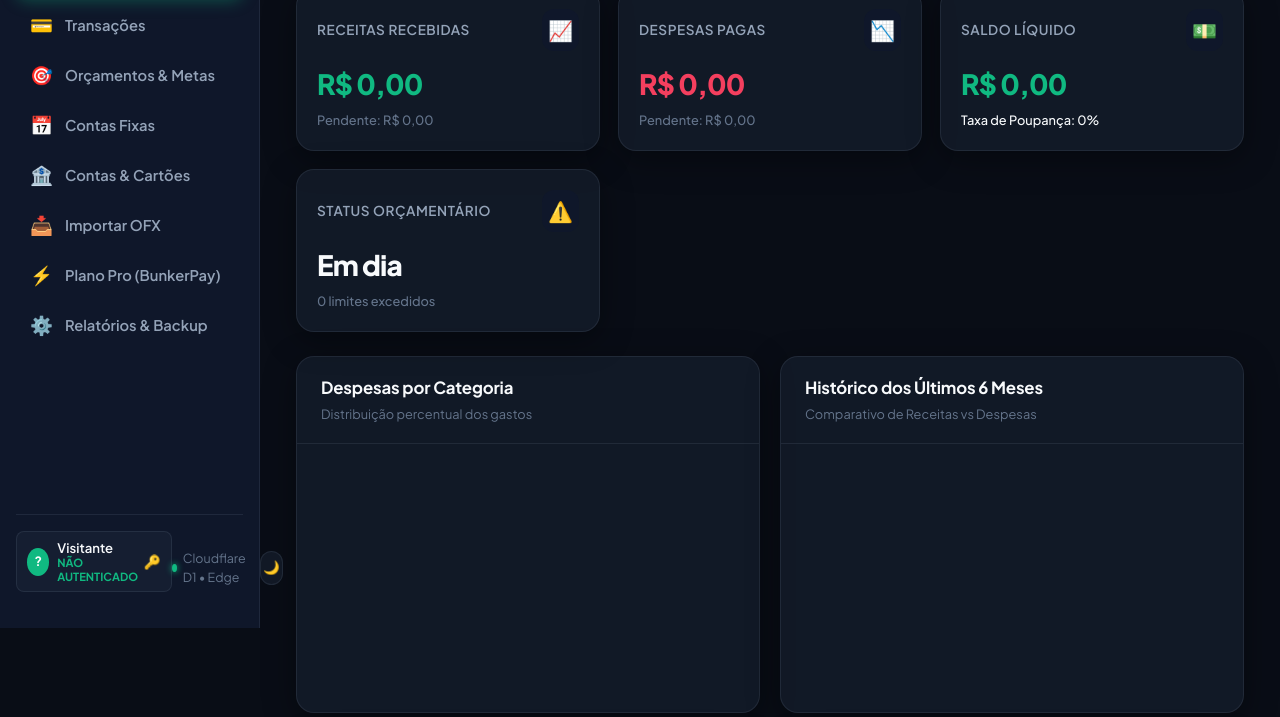
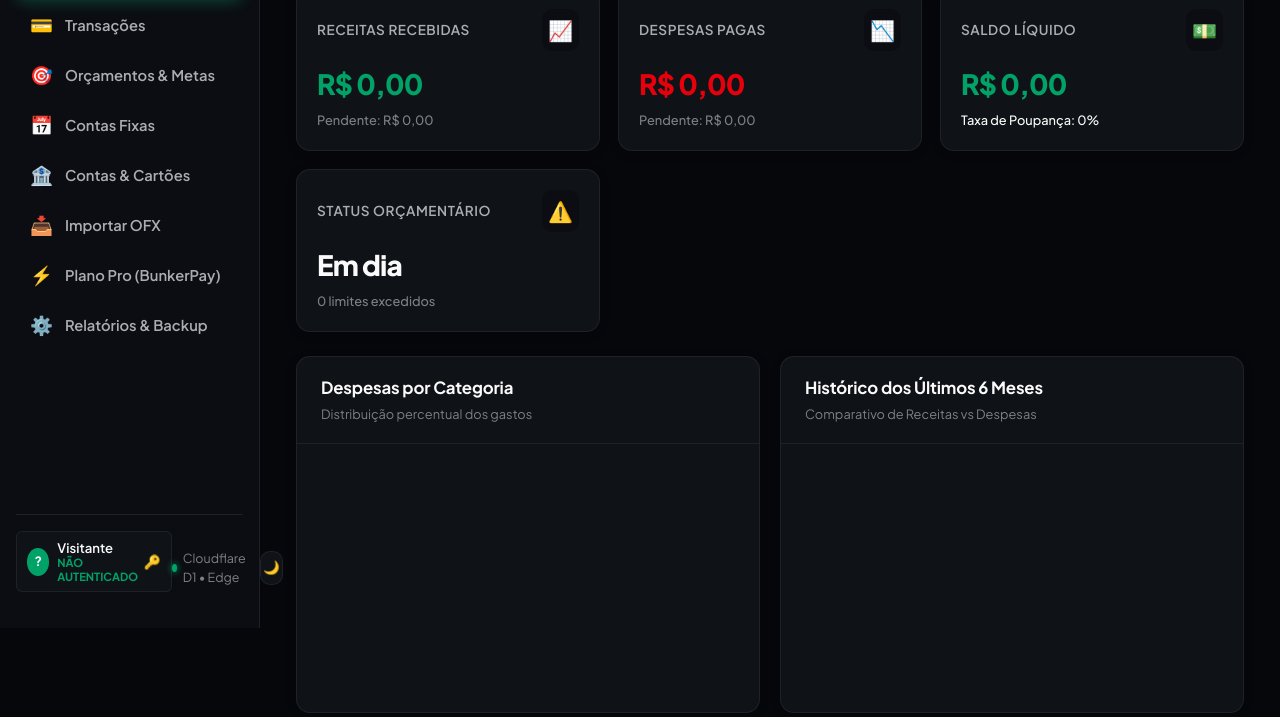
Before and after one commit to naderelkhouri/financas-casa, a plain HTML site: page static/index.html in a window 1280 px wide. Shown: the part 172-889 px from the top of the page. Drawn offline with Linux system fonts and the light colour scheme; no server answers.

Commit message:
style: apply wcloudapi.dev OKLCH design system tokens

```diff
--- a/static/styles.css
+++ b/static/styles.css
@@ -1,47 +1,49 @@
 /* ==========================================================================
-   Finanças Domésticas - Modern UI System
-   Vanilla CSS with Theme Tokens, Fluid Grid & Glassmorphism
+   Finanças Domésticas - Modern UI System (WCloudAPI / WACRM Design System)
+   Pure OKLCH tokens, ultra-clean neutral surfaces, zero clutter.
    ========================================================================== */
 
-:root {
+:root,
+html[data-mode="dark"] {
   color-scheme: dark;
-  /* Paleta Financeira Premium - Dark Minimalista */
-  --bg-primary: #090d16;
-  --bg-secondary: #0f172a;
-  --bg-card: rgba(30, 41, 59, 0.45);
-  --bg-card-hover: rgba(51, 65, 85, 0.55);
-  --bg-input: #090d16;
-  --border-color: rgba(148, 163, 184, 0.12);
-  --border-light: rgba(148, 163, 184, 0.22);
+  /* Neutral surfaces from wcloudapi.dev / wacrm */
+  --bg-primary: oklch(0.13 0.01 260);
+  --bg-secondary: oklch(0.16 0.01 260);
+  --bg-card: oklch(0.18 0.01 260);
+  --bg-card-hover: oklch(0.205 0.01 260);
+  --bg-input: oklch(0.14 0.01 260);
+  --border-color: oklch(0.28 0.01 260 / 0.7);
+  --border-light: oklch(0.35 0.01 260 / 0.5);
 
-  --text-primary: #f8fafc;
-  --text-secondary: #94a3b8;
-  --text-muted: #64748b;
+  --text-primary: oklch(0.985 0 0);
+  --text-secondary: oklch(0.75 0.01 260);
+  --text-muted: oklch(0.60 0.01 260);
 
-  --accent-primary: #10b981;
-  --accent-primary-hover: #059669;
-  --accent-success: #10b981;
-  --accent-success-bg: rgba(16, 185, 129, 0.12);
-  --accent-danger: #f43f5e;
-  --accent-danger-bg: rgba(244, 63, 94, 0.12);
-  --accent-warning: #f59e0b;
-  --accent-warning-bg: rgba(245, 158, 11, 0.12);
-  --accent-info: #06b6d4;
+  /* Primary WhatsApp / Emerald accent */
+  --accent-primary: oklch(0.62 0.16 162);
+  --accent-primary-hover: oklch(0.68 0.15 162);
+  --accent-success: oklch(0.62 0.16 162);
+  --accent-success-bg: oklch(0.62 0.16 162 / 0.12);
+  --accent-danger: oklch(0.577 0.245 27.325);
+  --accent-danger-bg: oklch(0.577 0.245 27.325 / 0.12);
+  --accent-warning: oklch(0.745 0.16 65);
+  --accent-warning-bg: oklch(0.745 0.16 65 / 0.12);
+  --accent-info: oklch(0.585 0.2 254);
 
-  --shadow-sm: 0 1px 2px 0 rgba(0, 0, 0, 0.4);
-  --shadow-md: 0 4px 12px -2px rgba(0, 0, 0, 0.5);
-  --shadow-lg: 0 12px 28px -6px rgba(0, 0, 0, 0.6);
-  --shadow-card: 0 8px 32px 0 rgba(0, 0, 0, 0.36);
+  --shadow-sm: 0 1px 2px 0 rgba(0, 0, 0, 0.3);
+  --shadow-md: 0 4px 12px -2px rgba(0, 0, 0, 0.4);
+  --shadow-lg: 0 12px 24px -6px rgba(0, 0, 0, 0.5);
+  --shadow-card: 0 2px 8px 0 rgba(0, 0, 0, 0.25);
 
-  --radius-sm: 8px;
-  --radius-md: 12px;
-  --radius-lg: 18px;
+  --radius-sm: 6px;
+  --radius-md: 10px;
+  --radius-lg: 14px;
   --radius-full: 9999px;
 
   --font-main: 'Plus Jakarta Sans', system-ui, -apple-system, sans-serif;
-  --font-mono: 'JetBrains Mono', ui-monospace, SFMono-Regular, monospace;
+  --font-mono: 'JetBrains Mono', ui-monospace, monospace;
   --transition-fast: 0.15s cubic-bezier(0.16, 1, 0.3, 1);
-  --transition-normal: 0.25s cubic-bezier(0.16, 1, 0.3, 1);
+  --transition-normal: 0.2s cubic-bezier(0.16, 1, 0.3, 1);
 }
 
 [data-theme="light"] {
```
